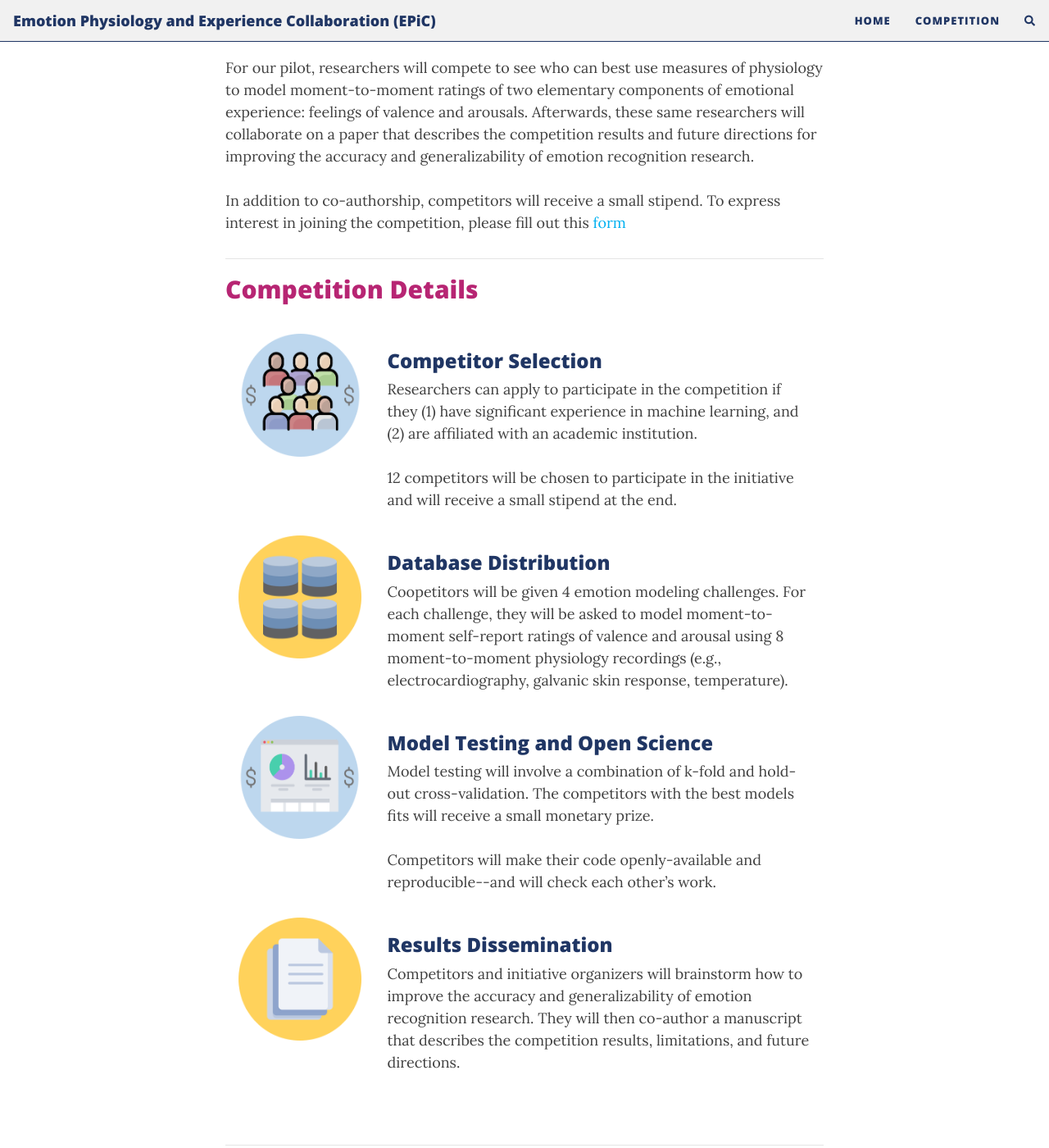
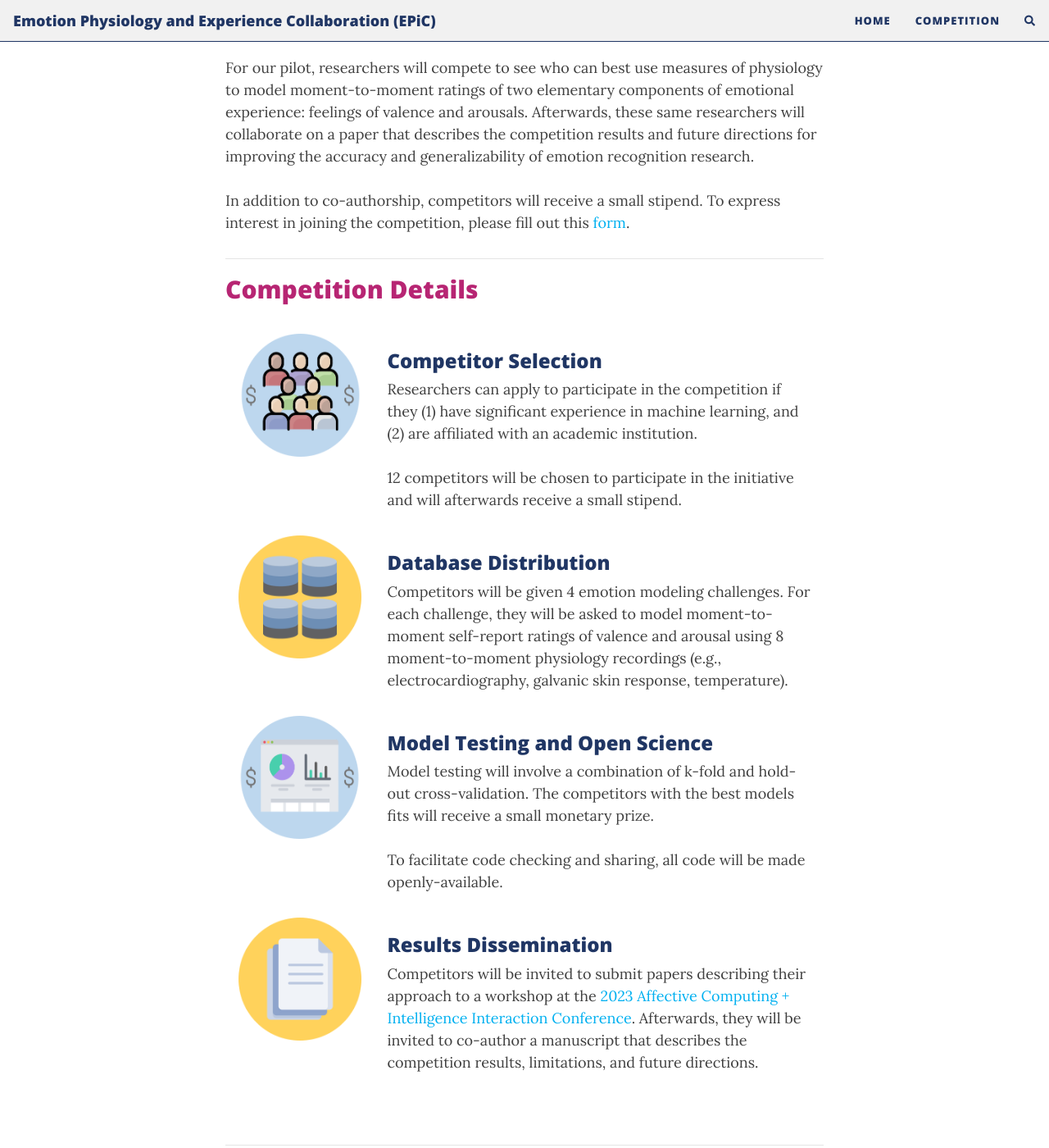
Before and after one commit to epic-collab/epic-collab.github.io, a Jekyll site: the page built from competition.md, in a window 1280 px wide and 1400 px high, scrolled down 207 px. Shown: the whole window at 82% size. Built offline with Jekyll 4.4.1, drawn with Linux system fonts in a browser that asks for light colours; nearby versions of some CDN libraries; comment, search, counter and statistics services are not loaded.

Commit message:
Update competition.md

```diff
--- a/competition.md
+++ b/competition.md
@@ -3,7 +3,7 @@
 title: competition
 ---
 
-For our pilot, researchers will compete to see who can best use measures of physiology to model moment-to-moment ratings of two elementary components of emotional experience: feelings of valence and arousals. Afterwards, these same researchers will collaborate on a paper that describes the competition results and future directions for improving the accuracy and generalizability of emotion recognition research. <br><br>In addition to co-authorship, competitors will receive a small stipend. To express interest in joining the competition, please fill out this <a href = "https://forms.gle/gUtxGkgHbTkyhcaQ9">form</a>
+For our pilot, researchers will compete to see who can best use measures of physiology to model moment-to-moment ratings of two elementary components of emotional experience: feelings of valence and arousals. Afterwards, these same researchers will collaborate on a paper that describes the competition results and future directions for improving the accuracy and generalizability of emotion recognition research. <br><br>In addition to co-authorship, competitors will receive a small stipend. To express interest in joining the competition, please fill out this <a href = "https://forms.gle/gUtxGkgHbTkyhcaQ9">form</a>.
 
 ***
 ## Competition Details
@@ -21,7 +21,7 @@
       </div>
       <div class="col-sm-9">
         <h3>Competitor Selection</h3>
-        Researchers can apply to participate in the competition if they (1) have significant experience in machine learning, and (2) are  affiliated with an academic institution. <br><br>12 competitors will be chosen to participate in the initiative and will receive a small stipend at the end.
+        Researchers can apply to participate in the competition if they (1) have significant experience in machine learning, and (2) are  affiliated with an academic institution. <br><br>12 competitors will be chosen to participate in the initiative and will afterwards receive a small stipend.
 
       </div>
     </div>
@@ -34,7 +34,7 @@
       </div>
       <div class="col-sm-9">
         <h3>Database Distribution</h3>
-        Coopetitors will be given 4 emotion modeling challenges. For each challenge, they will be asked to model moment-to-moment self-report ratings of valence and arousal using 8 moment-to-moment physiology recordings (e.g., electrocardiography, galvanic skin response, temperature).
+        Competitors will be given 4 emotion modeling challenges. For each challenge, they will be asked to model moment-to-moment self-report ratings of valence and arousal using 8 moment-to-moment physiology recordings (e.g., electrocardiography, galvanic skin response, temperature).
       </div>
     </div>
     <div class="col-sm-12">
@@ -46,7 +46,7 @@
       </div>
       <div class="col-sm-9">
         <h3>Model Testing and Open Science</h3>
-        Model testing will involve a combination of k-fold and hold-out cross-validation. The competitors with the best models fits will receive a small monetary prize.<br><br>Competitors will make their code openly-available and reproducible--and will check each other’s work.
+        Model testing will involve a combination of k-fold and hold-out cross-validation. The competitors with the best models fits will receive a small monetary prize.<br><br>To facilitate code checking and sharing, all code will be made openly-available.
       </div>
     </div>
     <div class="col-sm-12">
@@ -58,7 +58,7 @@
       </div>
       <div class="col-sm-9">
         <h3>Results Dissemination</h3>
-        Competitors and initiative organizers will brainstorm how to improve the accuracy and generalizability of emotion recognition research. They will then co-author a manuscript that describes the competition results, limitations, and future directions.
+        Competitors will be invited to submit papers describing their approach to a workshop at the <a href = "https://acii-conf.net/">2023 Affective Computing + Intelligence Interaction Conference</a>. Afterwards, they will be invited to co-author a manuscript that describes the competition results, limitations, and future directions.
       </div>
     </div>
   </div>
```
